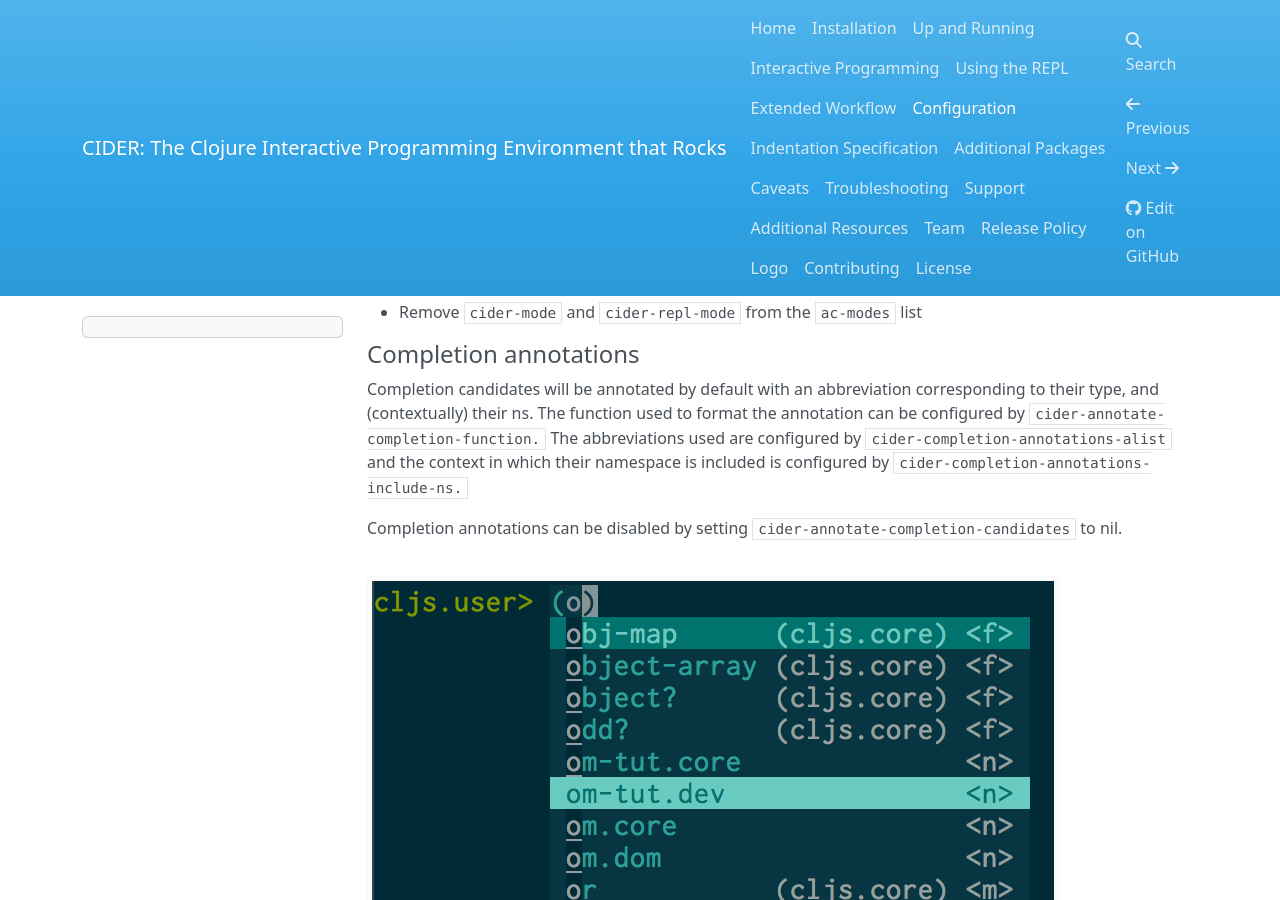
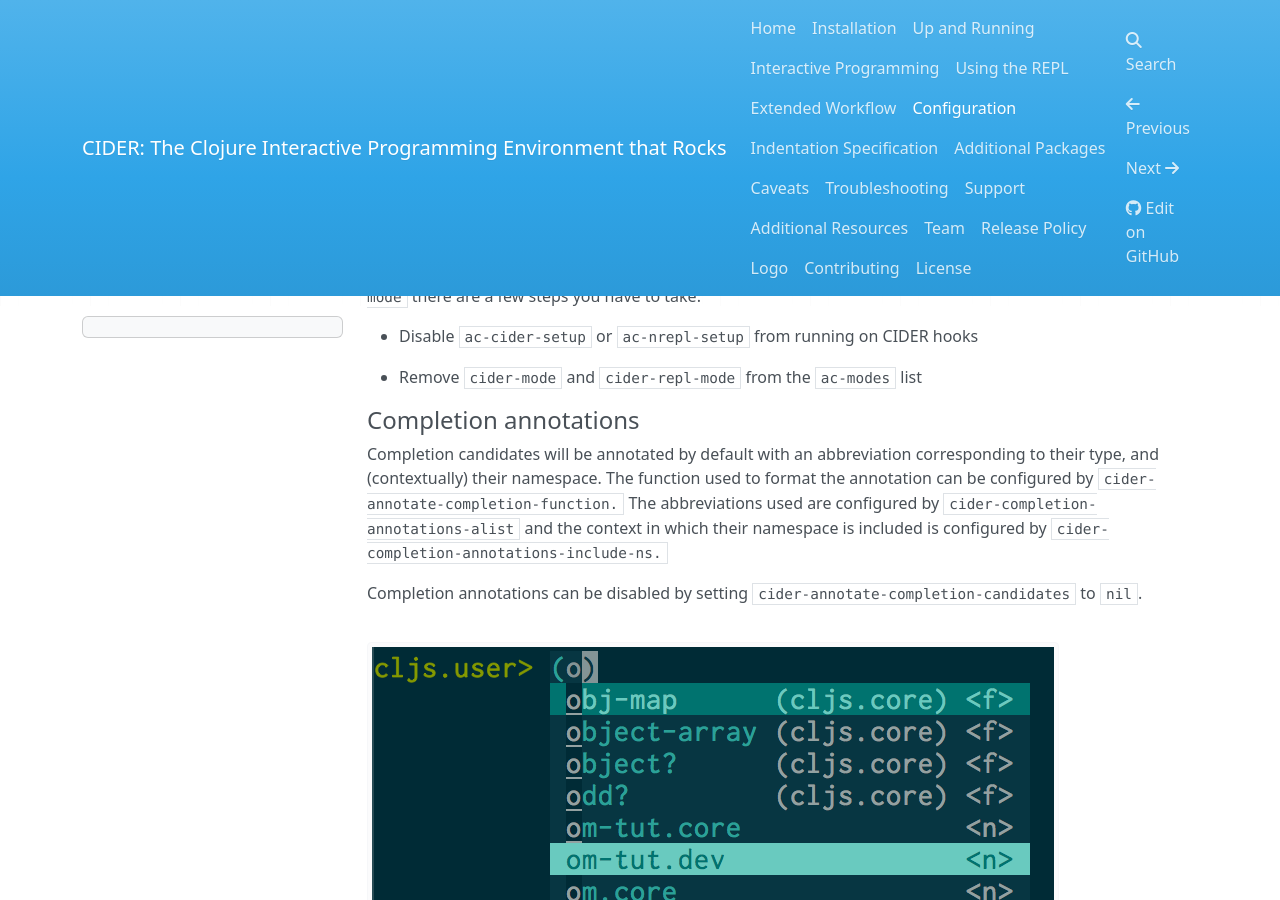
Before and after one commit to clojure-emacs/cider, an MkDocs documentation site: the page built from doc/configuration.md, in a window 1280 px wide and 900 px high, scrolled down 3953 px. Built offline with MkDocs 1.6.1, drawn with Linux system fonts in a browser that asks for light colours; nearby versions of some CDN libraries; old or Windows-style settings are respelled for this version of MkDocs.

Commit message:
Improve a bit the wording in the auto-completion section of the manual

```diff
--- a/doc/configuration.md
+++ b/doc/configuration.md
@@ -254,6 +254,9 @@
 
 #### Migrating from `auto-complete-mode`
 
+In case you have some `auto-complete-mode` configuration lying around and you
+want to switch to `company-mode` there are a few steps you have to take:
+
 * Disable `ac-cider-setup` or `ac-nrepl-setup` from running on CIDER hooks
 
 * Remove `cider-mode` and `cider-repl-mode` from the `ac-modes` list
@@ -261,14 +264,14 @@
 #### Completion annotations
 
 Completion candidates will be annotated by default with an abbreviation
-corresponding to their type, and (contextually) their ns. The function used to
-format the annotation can be configured by `cider-annotate-completion-function.`
-The abbreviations used are configured by `cider-completion-annotations-alist`
-and the context in which their namespace is included is configured by
-`cider-completion-annotations-include-ns.`
+corresponding to their type, and (contextually) their namespace. The function
+used to format the annotation can be configured by
+`cider-annotate-completion-function.` The abbreviations used are configured by
+`cider-completion-annotations-alist` and the context in which their namespace is
+included is configured by `cider-completion-annotations-include-ns.`
 
 Completion annotations can be disabled by setting
-`cider-annotate-completion-candidates` to nil.
+`cider-annotate-completion-candidates` to `nil`.
 
 ![Completion Annotations](images/completion-annotations.png)
 
```
